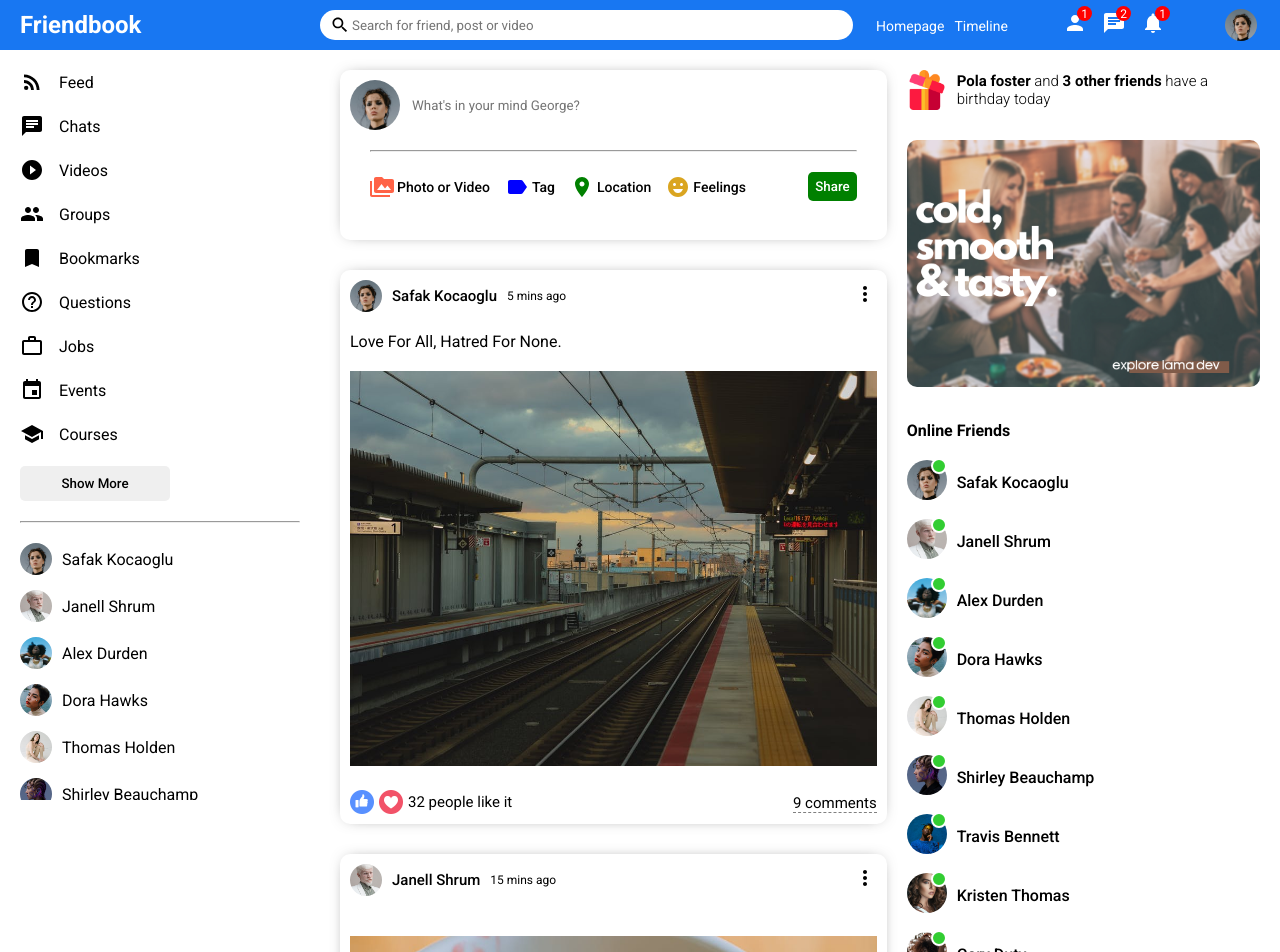
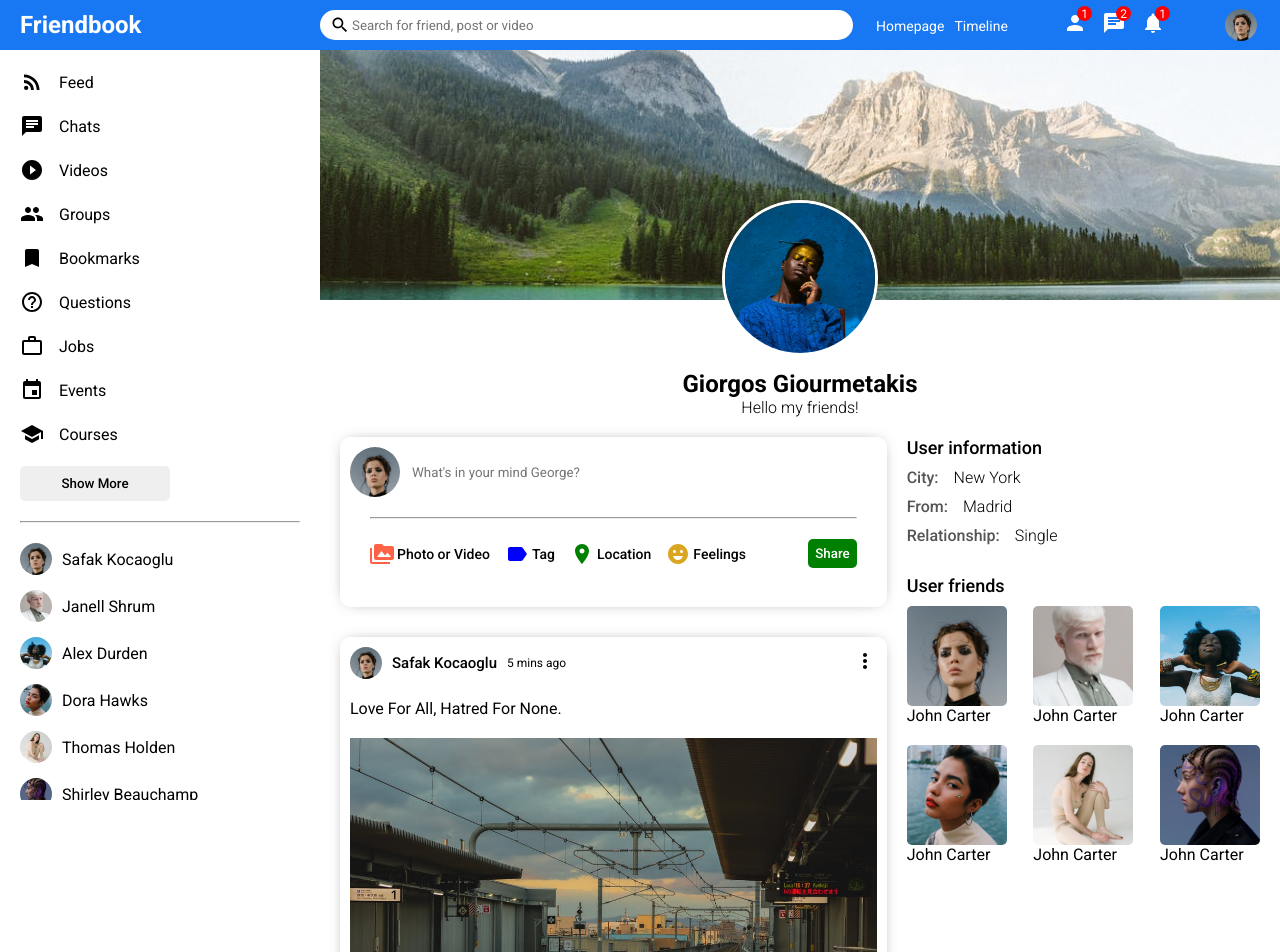
Before and after one commit to giou55/social-media-react, a React (Create React App) app: page / in a window 1280 px wide. Shown: the top 952 px of the page. Built offline with nearby package versions, Linux system fonts and the light colour scheme.

Commit message:
adding profile page

```diff
--- a/src/App.js
+++ b/src/App.js
@@ -1,7 +1,7 @@
-import Home from "./pages/home/Home";
+import Profile from "./pages/profile/Profile";
 
 function App() {
-  return <Home />
+  return <Profile />
 }
 
 export default App;
--- a/src/components/rightbar/Rightbar.jsx
+++ b/src/components/rightbar/Rightbar.jsx
@@ -2,11 +2,10 @@
 import { Users } from "../../dummyData";
 import Online from "../online/Online";
 
-
-export default function Rightbar() {
-	return (
-		<div className="rightbar">
-			<div className="rightbarWrapper">
+export default function Rightbar({ profile }) {
+	const HomeRightbar = () => {
+		return (
+			<>
 				<div className="birthdayContainer">
 					<img
 						className="birthdayImg"
@@ -21,10 +20,103 @@
 				<img className="rightbarAd" src="/assets/ad.png" alt="" />
 				<h4 className="rightbarTitle">Online Friends</h4>
 				<ul className="rightbarFriendList">
-					{Users.map(u => (
+					{Users.map((u) => (
 						<Online key={u.id} user={u} />
 					))}
 				</ul>
+			</>
+		);
+	};
+
+	const ProfileRightbar = () => {
+		return (
+			<>
+				<h4 className="rightbarTitle">User information</h4>
+				<div className="rightbarInfo">
+					<div className="rightbarInfoItem">
+						<span className="rightbarInfoKey">City:</span>
+						<span className="rightbarInfoValue">New York</span>
+					</div>
+					<div className="rightbarInfoItem">
+						<span className="rightbarInfoKey">From:</span>
+						<span className="rightbarInfoValue">Madrid</span>
+					</div>
+					<div className="rightbarInfoItem">
+						<span className="rightbarInfoKey">Relationship:</span>
+						<span className="rightbarInfoValue">Single</span>
+					</div>
+				</div>
+				<h4 className="rightbarTitle">User friends</h4>
+				<div className="rightbarFollowings">
+					<div className="rightbarFollowing">
+						<img
+							src="/assets/person/1.jpeg"
+							alt=""
+							className="rightbarFollowingImg"
+						/>
+						<span className="rightbarFollowingName">
+							John Carter
+						</span>
+					</div>
+					<div className="rightbarFollowing">
+						<img
+							src="/assets/person/2.jpeg"
+							alt=""
+							className="rightbarFollowingImg"
+						/>
+						<span className="rightbarFollowingName">
+							John Carter
+						</span>
+					</div>
+					<div className="rightbarFollowing">
+						<img
+							src="/assets/person/3.jpeg"
+							alt=""
+							className="rightbarFollowingImg"
+						/>
+						<span className="rightbarFollowingName">
+							John Carter
+						</span>
+					</div>
+					<div className="rightbarFollowing">
+						<img
+							src="/assets/person/4.jpeg"
+							alt=""
+							className="rightbarFollowingImg"
+						/>
+						<span className="rightbarFollowingName">
+							John Carter
+						</span>
+					</div>
+					<div className="rightbarFollowing">
+						<img
+							src="/assets/person/5.jpeg"
+							alt=""
+							className="rightbarFollowingImg"
+						/>
+						<span className="rightbarFollowingName">
+							John Carter
+						</span>
+					</div>
+					<div className="rightbarFollowing">
+						<img
+							src="/assets/person/6.jpeg"
+							alt=""
+							className="rightbarFollowingImg"
+						/>
+						<span className="rightbarFollowingName">
+							John Carter
+						</span>
+					</div>
+				</div>
+			</>
+		);
+	}
+
+	return (
+		<div className="rightbar">
+			<div className="rightbarWrapper">
+				<ProfileRightbar />
 			</div>
 		</div>
 	);
--- a/src/components/rightbar/rightbar.css
+++ b/src/components/rightbar/rightbar.css
@@ -37,3 +37,47 @@
 	margin: 0;
 	list-style: none;
 }
+
+.rightbarTitle {
+	font-size: 18px;
+	font-weight: 500;
+	margin-bottom: 10px;
+}
+
+.rightbarInfo {
+	margin-bottom: 30px;
+}
+
+.rightbarInfoItem {
+	margin-bottom: 10px;
+}
+
+.rightbarInfoKey {
+	font-weight: 500;
+	margin-right: 15px;
+	color:#555;
+}
+
+.rightbarInfoValue {
+	font-weight: 300;
+}
+
+.rightbarFollowings {
+	display: flex;
+	flex-wrap: wrap;
+	justify-content: space-between;
+}
+
+.rightbarFollowing {
+	display: flex;
+	flex-direction: column;
+	margin-bottom: 20px;
+	cursor: pointer;
+}
+
+.rightbarFollowingImg {
+	width: 100px;
+	height: 100px;
+	object-fit: cover;
+	border-radius: 5px;
+}
--- a/src/pages/profile/Profile.jsx
+++ b/src/pages/profile/Profile.jsx
@@ -1,9 +1,45 @@
-import "./profile.css"
+import Topbar from "../../components/topbar/Topbar";
+import Sidebar from "../../components/sidebar/Sidebar";
+import Feed from "../../components/feed/Feed";
+import Rightbar from "../../components/rightbar/Rightbar";
+
+import "./profile.css";
 
 export default function Profile() {
-    return (
-        <div>
-
-        </div>
-    )
+	return (
+		<>
+			<Topbar />
+			<div className="profile">
+				<Sidebar />
+				<div className="profileRight">
+					<div className="profileRightTop">
+						<div className="profileCover">
+							<img
+								src="/assets/post/3.jpeg"
+								alt=""
+								className="profileCoverImg"
+							/>
+							<img
+								src="/assets/person/7.jpeg"
+								alt=""
+								className="profileUserImg"
+							/>
+						</div>
+						<div className="profileInfo">
+							<h4 className="profileInfoName">
+								Giorgos Giourmetakis
+							</h4>
+							<span className="profileInfoDesc">
+								Hello my friends!
+							</span>
+						</div>
+					</div>
+					<div className="profileRightBottom">
+						<Feed />
+						<Rightbar profile />
+					</div>
+				</div>
+			</div>
+		</>
+	);
 }
--- a/src/pages/profile/profile.css
+++ b/src/pages/profile/profile.css
@@ -0,0 +1,50 @@
+.profile {
+    display: flex;
+}
+
+.profileRight {
+    flex: 9;
+}
+
+.profileCover {
+    height: 320px;
+    position: relative;
+}
+
+.profileCoverImg {
+    width: 100%;
+    height:250px;
+    object-fit: cover;
+}
+
+.profileUserImg {
+    width: 150px;
+    height: 150px;
+    border-radius: 50%;
+    object-fit: cover;
+    position: absolute;
+    left: 0;
+    right: 0;
+    margin: auto;
+    top: 150px;
+    border: 3px solid white;
+}
+
+.profileInfo {
+    display: flex;
+    flex-direction: column;
+    align-items: center;
+    justify-content: center;
+}
+
+.profileInfoName {
+    font-size: 24px;
+}
+
+.profileInfoDesc {
+    font-weight: 300;
+}
+
+.profileRightBottom {
+    display: flex;
+}
```
